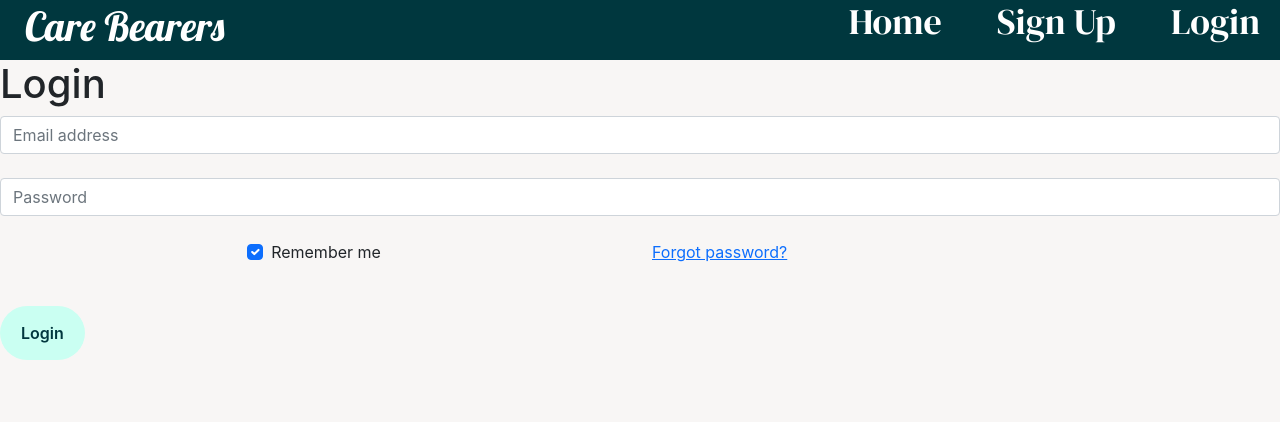
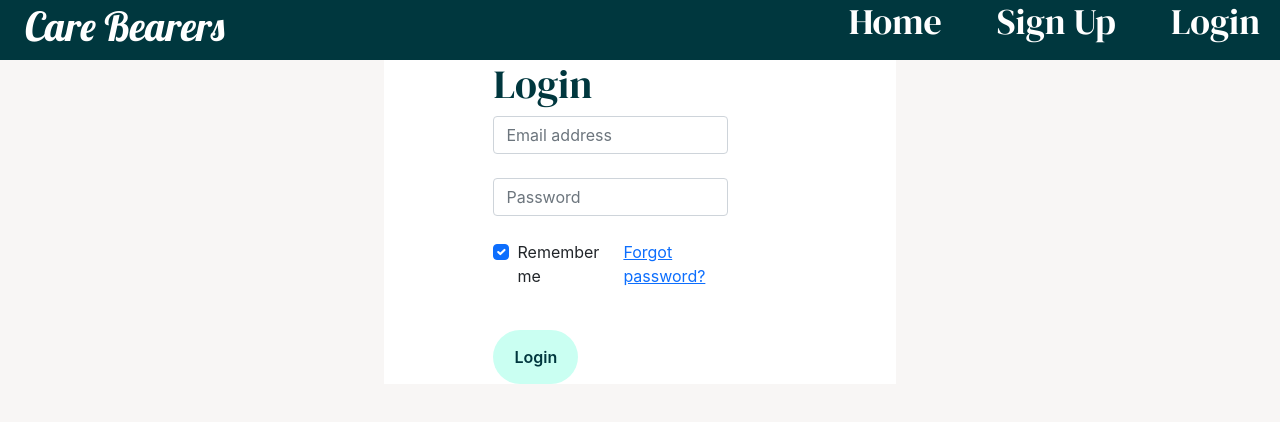
Before and after one commit to karilyn/CareBearers, a React (Create React App) app in the folder frontend/: page /auth/login in a window 1280 px wide. Shown: the top 422 px of the page. Built offline with nearby package versions, Linux system fonts and the light colour scheme.

Commit message:
Style auth forms

```diff
--- a/frontend/src/pages/Auth.jsx
+++ b/frontend/src/pages/Auth.jsx
@@ -4,6 +4,7 @@ import { useAppState } from '../AppState.jsx';
 
 import NavigationBar from '../components/NavigationBar/NavigationBar.jsx';
 import Button from '../components/Button.jsx';
+import './Auth.scss';
 
 const Auth = (props) => {
   const { form } = useParams();
@@ -72,11 +73,11 @@ const Auth = (props) => {
     <>
     <NavigationBar />
 
-    <div className={type}>
+    <div id="auth-container" className={type}>
       {type === 'login' ?
       <>
-      <div className="auth-container">
-        <form className="auth" onSubmit={handleSubmit}>
+      <div >
+        <form className="auth-form-container" onSubmit={handleSubmit}>
           <h1 className='auth'>Login</h1>
             <div className="form-outline mb-4">
               <input type="email" className="form-control" placeholder="Email address" value={formData.email} onChange={handleChange}/>
--- a/frontend/src/pages/Auth.scss
+++ b/frontend/src/pages/Auth.scss
@@ -8,13 +8,18 @@
 //     padding: 15px 0;
 //   }
 
-.auth-container {
-  width: 50%;
+#auth-container {
+  display: flex;
+  justify-content: center;
+  align-items: center;
+  flex-direction: column;
+  width: 40%;
+  margin: 0 auto;
+  background-color: #ffffff;
 }
 
-form.auth {
-  width: 50%;
-
+.auth-form-container {
+  width: 80%;
 }
 
 h1.auth {
```
